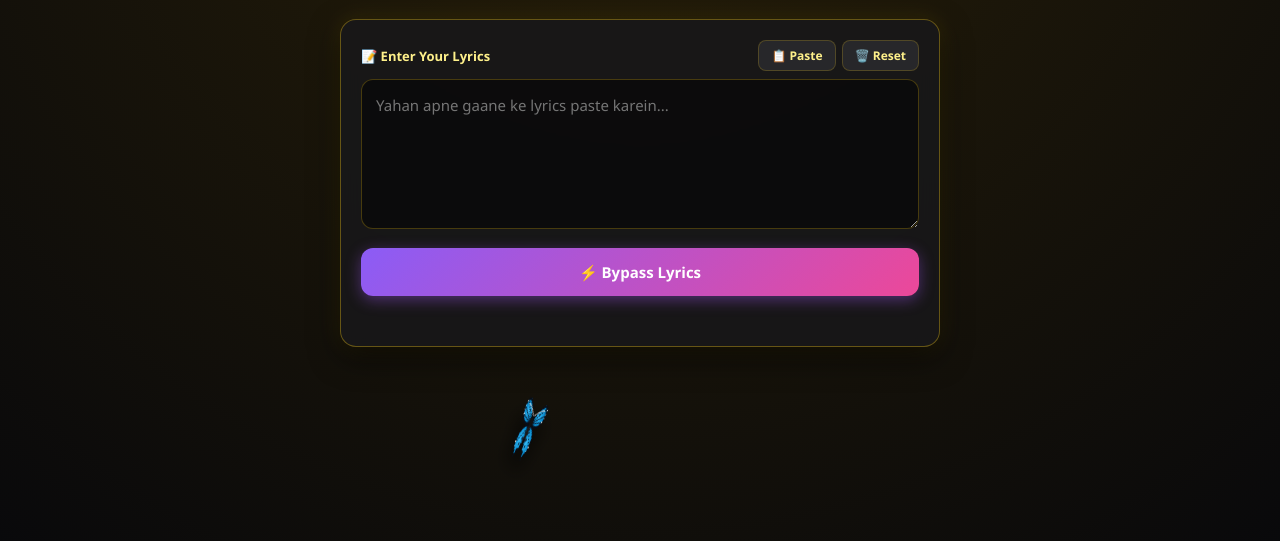
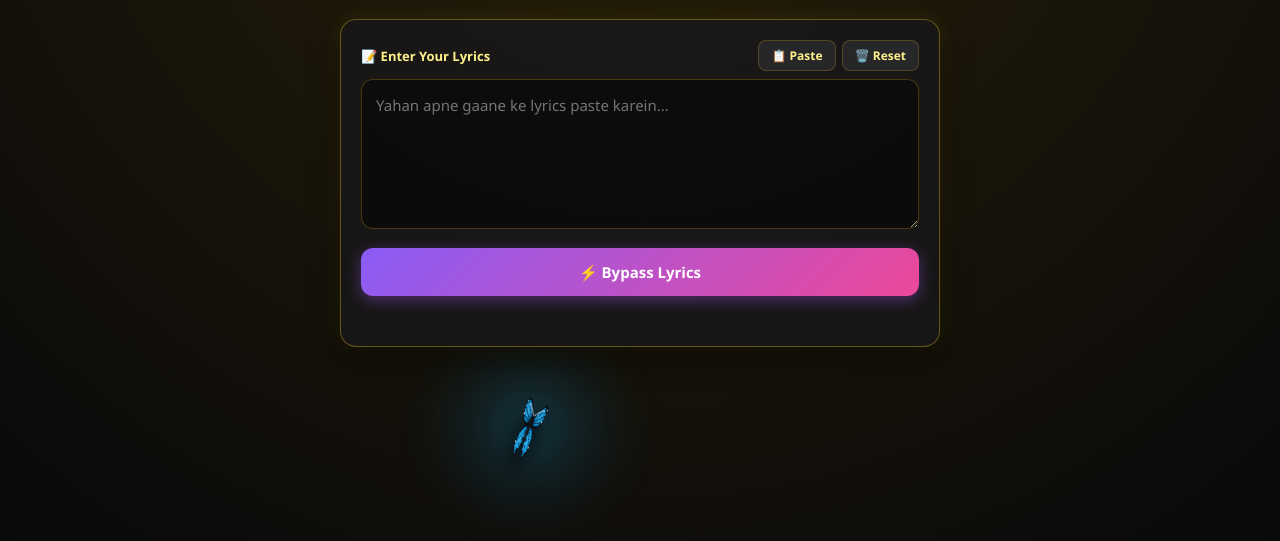
Before and after one commit to rajudmc/Raju-Lyrics-ByPass, a plain HTML site: page index.html in a window 1280 px wide. Shown: the part 259-800 px from the top of the page. Drawn offline with Linux system fonts and the light colour scheme.

Commit message:
Implement ambient aura and butterfly effects
Added ambient aura layer and butterfly aura effect to enhance visual experience. Updated styles and JavaScript functions to support new features.

```diff
--- a/index.html
+++ b/index.html
@@ -18,6 +18,33 @@
       overflow-x: hidden;
       position: relative;
       -webkit-tap-highlight-color: transparent;
+    }
+    /* तितली के आस-पास लाइव रंगीन बैकग्राउंड औरा लेयर */
+    #ambient-aura-layer {
+      position: fixed;
+      top: 0;
+      left: 0;
+      width: 100%;
+      height: 100%;
+      pointer-events: none;
+      z-index: 1;
+      overflow: hidden;
+    }
+    .butterfly-aura {
+      position: absolute;
+      top: 0;
+      left: 0;
+      width: 240px;
+      height: 240px;
+      margin-left: -120px;
+      margin-top: -120px;
+      border-radius: 50%;
+      background: radial-gradient(circle, var(--aura-core) 0%, var(--aura-mid) 38%, rgba(0, 0, 0, 0) 72%);
+      filter: blur(18px);
+      opacity: 0.72;
+      will-change: transform, opacity;
+      transition: opacity 0.5s ease;
+      mix-blend-mode: screen;
     }
     #butterfly-layer {
       position: fixed; top: 0; left: 0; width: 100%; height: 100%;
@@ -77,7 +104,7 @@
       pointer-events: none; animation: touchSpark 0.65s ease-out forwards;
     }
     @keyframes touchSpark { 0% { transform: translate(-50%, -50%) scale(1); opacity: 1; } 100% { transform: translate(calc(-50% + var(--tx)), calc(-50% + var(--ty))) scale(0); opacity: 0; } }
-    .container { max-width: 600px; width: 100%; position: relative; }
+    .container { max-width: 600px; width: 100%; position: relative; z-index: 3; }
     .header { text-align: center; margin-bottom: 22px; position: relative; z-index: 10; }
     .header h1 {
       font-size: 28px; margin: 0 0 6px 0;
@@ -89,7 +116,7 @@
     @keyframes floatPulse { 0%, 100% { transform: scale(1); } 50% { transform: scale(1.03); } }
     .header p { color: #a1a1aa; margin: 0; font-size: 13px; }
     .card {
-      position: relative; z-index: 2; background: rgba(24, 24, 27, 0.85); backdrop-filter: blur(10px);
+      position: relative; z-index: 2; background: rgba(24, 24, 27, 0.80); backdrop-filter: blur(10px);
       border: 1px solid rgba(250, 204, 21, 0.35); border-radius: 16px; padding: 20px;
       box-shadow: 0 10px 30px rgba(0, 0, 0, 0.65), 0 0 22px rgba(250, 204, 21, 0.14);
     }
@@ -121,6 +148,7 @@
 
 <audio id="bgSong" src="song.mp3" autoplay loop playsinline preload="auto"></audio>
 
+<div id="ambient-aura-layer"></div>
 <div id="butterfly-layer"></div>
 <div id="fx-overlay-layer"></div>
 
@@ -159,6 +187,7 @@
 </div>
 
 <script>
+  const ambientAuraLayer = document.getElementById('ambient-aura-layer');
   const butterflyLayer = document.getElementById('butterfly-layer');
   const fxOverlayLayer = document.getElementById('fx-overlay-layer');
   const bgSong = document.getElementById('bgSong');
@@ -203,10 +232,34 @@
   window.addEventListener('pointermove', (e) => { if (e.buttons > 0 || e.pointerType === 'touch') spawnTouchAnimation(e.clientX, e.clientY); });
 
   const speciesList = [
-    { name: 'monarch', cInner: '#ff9e00', cMid: '#ff5400', cBorder: '#111111', veinColor: '#111111', glowColor: '#ff7b00', glowLight: '#ffe066', hasStripes: false },
-    { name: 'morpho', cInner: '#38bdf8', cMid: '#0284c7', cBorder: '#090d16', veinColor: '#0c243c', glowColor: '#0ea5e9', glowLight: '#bae6fd', hasStripes: false },
-    { name: 'swallowtail', cInner: '#fef08a', cMid: '#eab308', cBorder: '#14120e', veinColor: '#14120e', glowColor: '#eab308', glowLight: '#fef9c3', hasStripes: true },
-    { name: 'rose', cInner: '#f472b6', cMid: '#db2777', cBorder: '#1a0912', veinColor: '#2e091b', glowColor: '#ec4899', glowLight: '#fbcfe8', hasStripes: false }
+    {
+      name: 'monarch',
+      cInner: '#ff9e00', cMid: '#ff5400', cBorder: '#111111', veinColor: '#111111',
+      glowColor: '#ff7b00', glowLight: '#ffe066',
+      auraCore: 'rgba(255, 130, 0, 0.34)', auraMid: 'rgba(255, 84, 0, 0.14)',
+      hasStripes: false
+    },
+    {
+      name: 'morpho',
+      cInner: '#38bdf8', cMid: '#0284c7', cBorder: '#090d16', veinColor: '#0c243c',
+      glowColor: '#0ea5e9', glowLight: '#bae6fd',
+      auraCore: 'rgba(14, 165, 233, 0.36)', auraMid: 'rgba(2, 132, 199, 0.15)',
+      hasStripes: false
+    },
+    {
+      name: 'swallowtail',
+      cInner: '#fef08a', cMid: '#eab308', cBorder: '#14120e', veinColor: '#14120e',
+      glowColor: '#eab308', glowLight: '#fef9c3',
+      auraCore: 'rgba(250, 204, 21, 0.32)', auraMid: 'rgba(234, 179, 8, 0.13)',
+      hasStripes: true
+    },
+    {
+      name: 'rose',
+      cInner: '#f472b6', cMid: '#db2777', cBorder: '#1a0912', veinColor: '#2e091b',
+      glowColor: '#ec4899', glowLight: '#fbcfe8',
+      auraCore: 'rgba(236, 72, 153, 0.35)', auraMid: 'rgba(219, 39, 119, 0.15)',
+      hasStripes: false
+    }
   ];
 
   function createTopViewButterfly(sp, size, tiltDeg) {
@@ -290,19 +343,36 @@
     let state = shouldLand ? 'wandering_to_land' : 'passing_through';
     let targetPt = shouldLand ? getRandomPerchSpot(size) : getRandomEdgePoint(startPt.side);
     const flipSide = targetPt.x < curX;
+
+    // तितली के साथ चलने वाला लाइव रंगीन बैकग्राउंड ग्लो (Aura)
+    const auraEl = document.createElement('div');
+    auraEl.className = 'butterfly-aura';
+    auraEl.style.setProperty('--aura-core', sp.auraCore);
+    auraEl.style.setProperty('--aura-mid', sp.auraMid);
+    ambientAuraLayer.appendChild(auraEl);
+
     const el = document.createElement('div');
     el.className = 'butterfly-3d flying';
     el.innerHTML = isSideView ? createSideViewButterfly(sp, size, flipSide) : createTopViewButterfly(sp, size, 25 + Math.floor(Math.random() * 25));
     butterflyLayer.appendChild(el);
+
     let curAngle = isSideView ? 0 : Math.random() * 360;
     let midPt = { x: window.innerWidth * (0.2 + Math.random() * 0.6), y: window.innerHeight * (0.15 + Math.random() * 0.7) };
     let passedMid = false, perchTimer = 0, nextTriggered = false, wanderNoiseSeed = Math.random() * 100;
+
+    function updateAuraPosition(x, y, pulseScale = 1) {
+      const centerX = x + size * 0.5;
+      const centerY = y + size * 0.5;
+      auraEl.style.transform = `translate3d(${centerX}px, ${centerY}px, 0) scale(${pulseScale})`;
+    }
 
     function step(now) {
       wanderNoiseSeed += 0.022;
       if (state === 'perched') {
         const idleBreath = Math.sin(wanderNoiseSeed * 1.4) * 1.8;
+        const auraPulse = 1.08 + Math.sin(wanderNoiseSeed * 1.6) * 0.10;
         el.style.transform = isSideView ? `translate3d(${curX}px, ${curY + idleBreath}px, 0)` : `translate3d(${curX}px, ${curY + idleBreath}px, 0) rotateZ(${curAngle}deg)`;
+        updateAuraPosition(curX, curY + idleBreath, auraPulse);
         if (now - perchTimer > 3400 + Math.random() * 1800) {
           state = 'leaving'; el.classList.remove('perched'); el.classList.add('flying'); targetPt = getRandomEdgePoint();
         }
@@ -323,7 +393,9 @@
         requestAnimationFrame(step); return;
       }
       if ((state === 'leaving' || state === 'passing_through') && passedMid && dist < 45) {
-        el.remove(); activeButterflies = Math.max(0, activeButterflies - 1);
+        el.remove();
+        auraEl.remove();
+        activeButterflies = Math.max(0, activeButterflies - 1);
         if (activeButterflies === 0) setTimeout(() => launchSmartButterfly(true), 700);
         return;
       }
@@ -343,6 +415,8 @@
         const bankAngle = Math.max(-24, Math.min(24, angleDiff * 1.3));
         el.style.transform = `translate3d(${curX}px, ${curY}px, 0) rotateZ(${curAngle}deg) rotateY(${bankAngle}deg)`;
       }
+      const flyPulse = 0.95 + Math.sin(wanderNoiseSeed * 2.2) * 0.08;
+      updateAuraPosition(curX, curY, flyPulse);
       requestAnimationFrame(step);
     }
     requestAnimationFrame(step);
@@ -434,11 +508,10 @@
       } catch (err) {}
     }
 
-    // Fallback: Mobile browsers jo direct clipboard read block karte hain
     try {
       inputBox.value = '';
       inputBox.focus();
-      const pasted = document.execCommand('paste');
+      document.execCommand('paste');
       setTimeout(() => {
         if (inputBox.value.trim()) {
           handlePastedText(inputBox.value);
```
